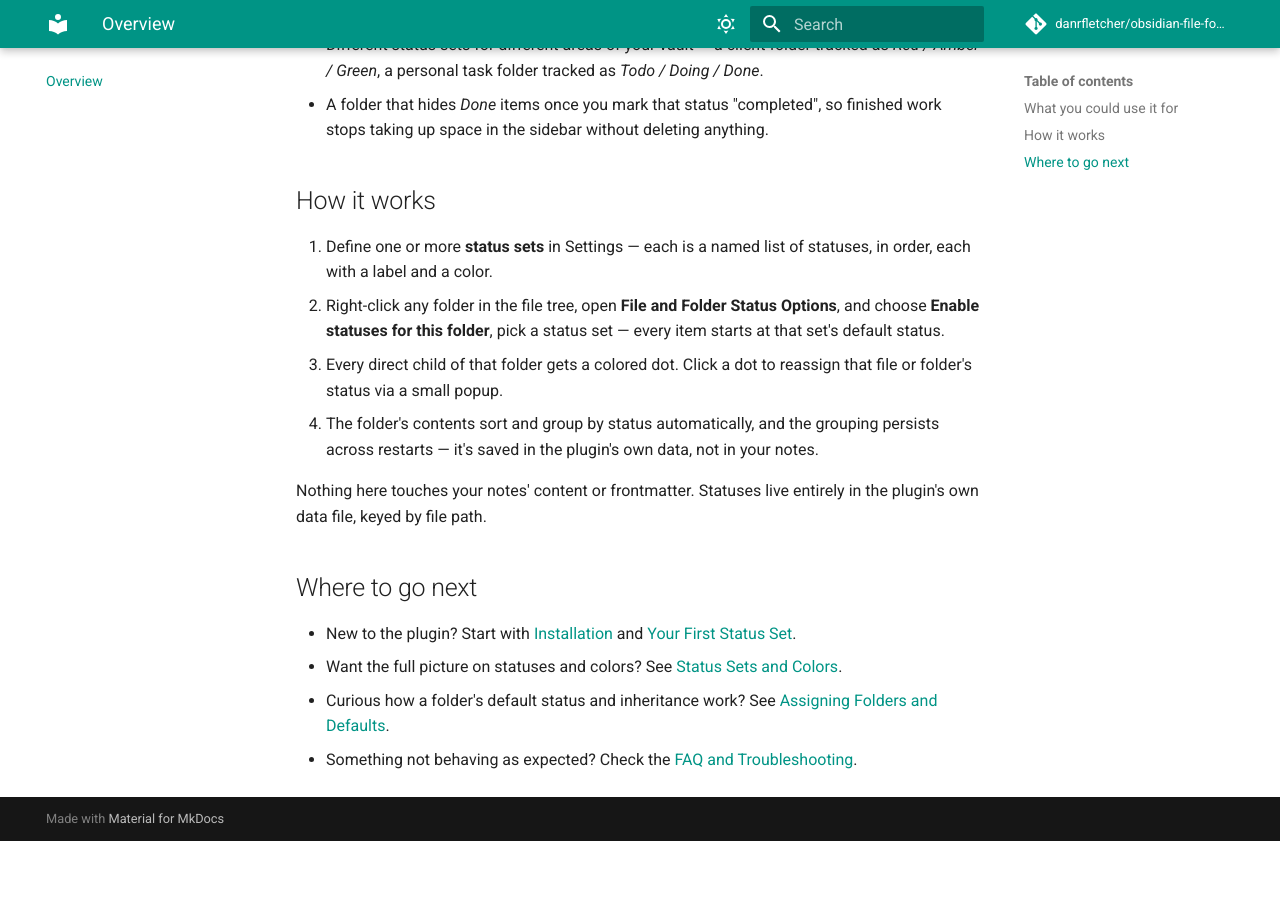
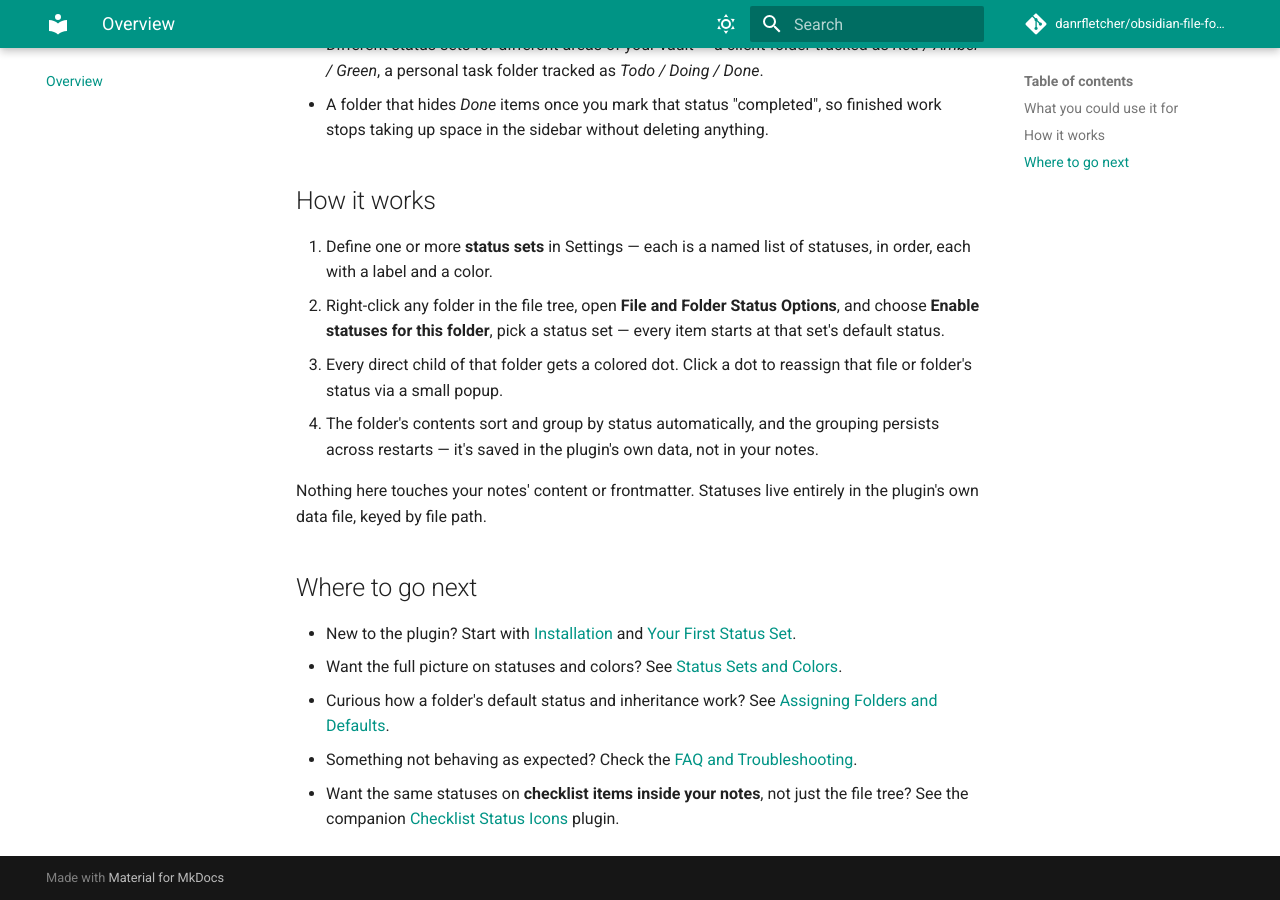
Before and after one commit to danrfletcher/obsidian-file-folder-status-icons, an MkDocs documentation site: the page built from docs/docs/index.md, in a window 1280 px wide and 900 px high, scrolled down 927 px. Built offline with MkDocs 1.6.1 and Material for MkDocs 9.7.7, drawn with Linux system fonts in a browser that asks for light colours; comment, search, counter and statistics services are not loaded; before the commit the page ends 1768 px from its top, so only the background shows below that.

Commit message:
Add backlink to companion Checklist Status Icons plugin
Co-Authored-By: Claude Sonnet 5 <noreply@anthropic.com>

```diff
--- a/docs/docs/index.md
+++ b/docs/docs/index.md
@@ -29,3 +29,6 @@ Nothing here touches your notes' content or frontmatter. Statuses live entirely
 - Want the full picture on statuses and colors? See [Status Sets and Colors](reference/status-sets.md).
 - Curious how a folder's default status and inheritance work? See [Assigning Folders and Defaults](reference/folders.md).
 - Something not behaving as expected? Check the [FAQ and Troubleshooting](faq.md).
+- Want the same statuses on **checklist items inside your notes**, not just
+  the file tree? See the companion
+  [Checklist Status Icons](https://danrfletcher.github.io/obsidian-checklist-status-icons/) plugin.
```
